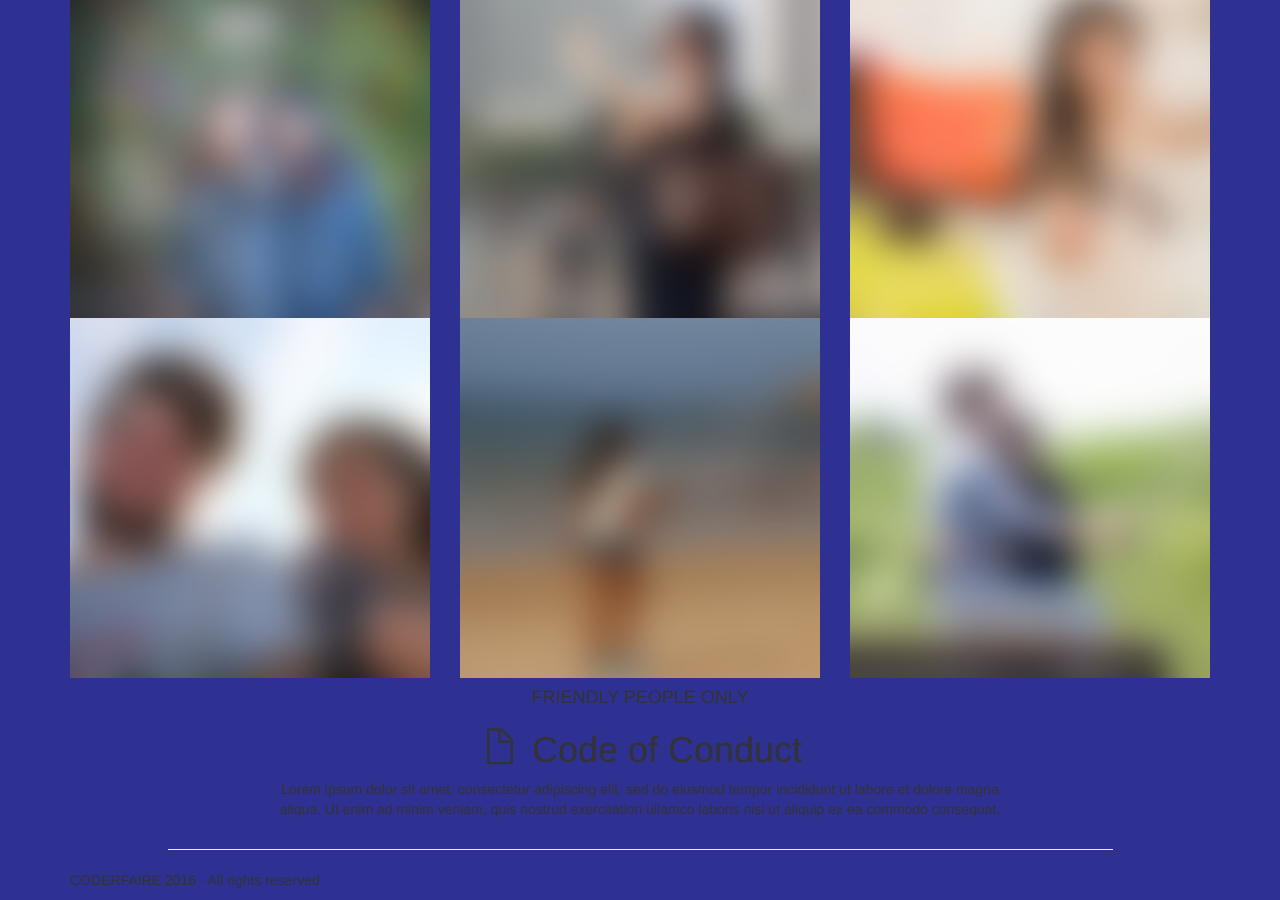
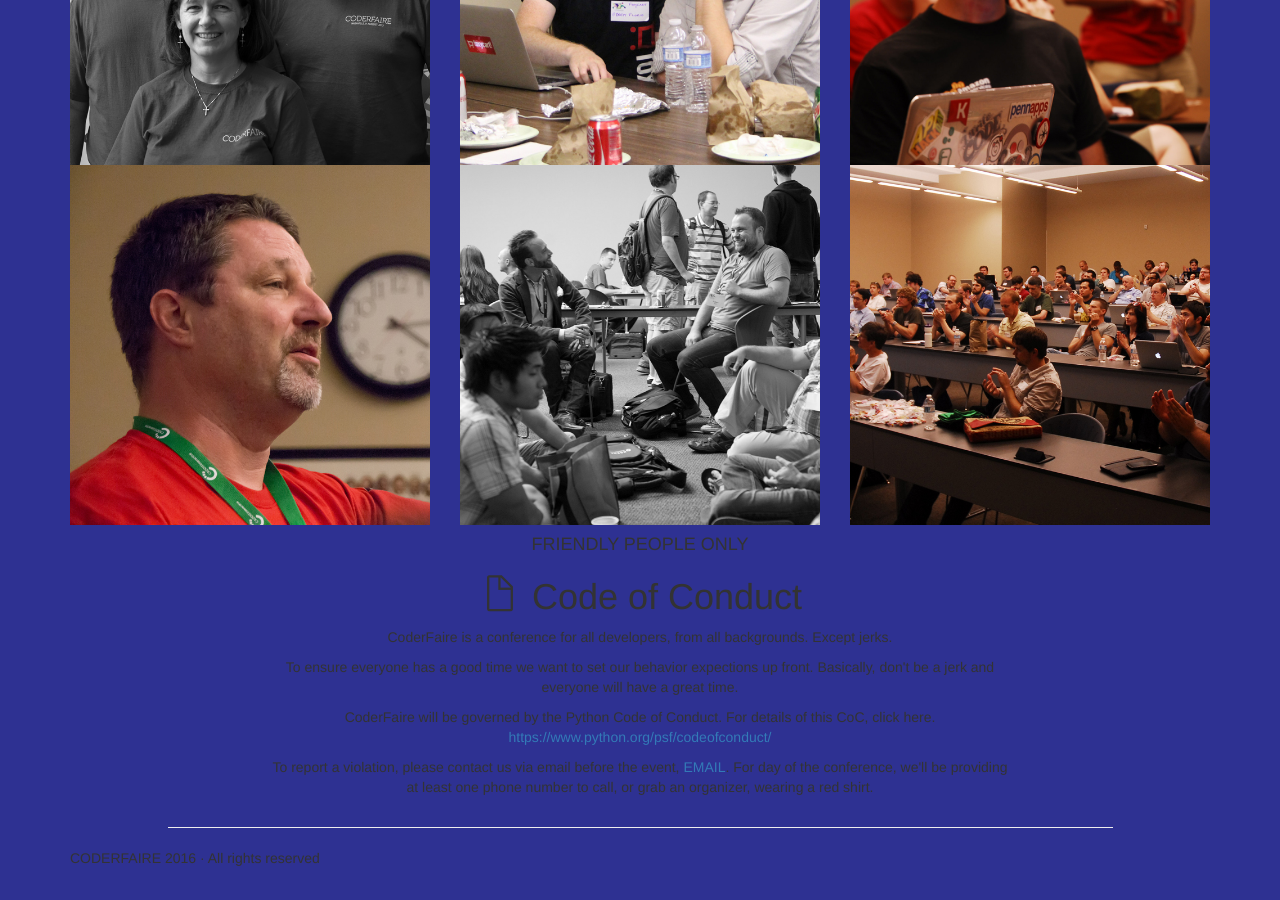
Before and after one commit to CoderFaire/coderfaire-tennessee, a Jekyll site: the page index.html, which Jekyll copies as it is, in a window 1280 px wide and 900 px high, scrolled down 3825 px. Built offline with Jekyll 4.4.1, drawn with Linux system fonts in a browser that asks for light colours; some web fonts are replaced; after the commit the page ends 4703 px from its top, so only the background shows below that; some of the changed text lies outside the part shown.

Commit message:
Link up CoC and CFP, and images.

```diff
--- a/index.html
+++ b/index.html
@@ -94,7 +94,7 @@
 		      <div class="collapse navbar-collapse">
 		      	<ul id="menu-primary" class="nav navbar-nav">
 		            <li class="menu-item"><a href="#call-for-papers">Call for Papers</a></li>
-		            <li class="menu-item"><a href="#register">Register</a></li>
+                    <!-- <li class="menu-item"><a href="#register">Register</a></li> /-->
 		            <li class="menu-item"><a href="#location">Location</a></li>
 		            <li class="menu-item"><a href="#recent-submissions">Sponsor</a></li>
 		        	<li class="menu-item"><a href="#terms-and-conditions">Code of Conduct</a></li>
@@ -147,7 +147,7 @@
                   <p class="lead">
                   Are you a Nashville based developer? We want to hear you talk about your passion technology. CoderFaire is a language-agnostic conference so no matter what stack, discipline or hobby you are working on we want to hear from you.
                   </p>
-                  <button type="button" class="btn btn-warning">Submit Talk</button>
+                  <button type="button" class="btn btn-warning" onClick="window.open('http://cfp.coderfaire.com')">Submit Talk</button>
 		          <p class="icon-md"><a href="#how-to-enter"><i class="icon-arrow-down"></i></a></p>
 		        </div>
 		    </div>
@@ -212,7 +212,7 @@
 
 <!-- REMEMBER
 ================================================== -->
-<section id="register" class="text-center bg-accent spaced">
+<!--<section id="register" class="text-center bg-accent spaced">
 <div class="row">
 	<div class="col-sm-10 col-sm-offset-1">
 		<div class="row">
@@ -232,7 +232,7 @@
         </div>
 	</div>
 </div>
-</section>
+</section> /-->
 
 
 <!-- RECENT SUBMISSIONS
@@ -278,7 +278,10 @@
 			<div class="col-xs-10 col-xs-offset-1 col-sm-8 col-sm-offset-2 text-center">
 				<h4 class="bottom-separator-center">FRIENDLY PEOPLE ONLY</h4>
 				<h1><i class="icon-doc"></i> Code of Conduct</h1>
-				<p>Lorem ipsum dolor sit amet, consectetur adipiscing elit, sed do eiusmod tempor incididunt ut labore et dolore magna aliqua. Ut enim ad minim veniam, quis nostrud exercitation ullamco laboris nisi ut aliquip ex ea commodo consequat.</p>
+                <p>CoderFaire is a conference for all developers, from all backgrounds. Except jerks.</p>
+                <p>To ensure everyone has a good time we want to set our behavior expections up front. Basically, don't be a jerk and everyone will have a great time.</p>
+                <p>CoderFaire will be governed by the Python Code of Conduct. For details of this CoC, click here. <a href="https://www.python.org/psf/codeofconduct/" target="_blank">https://www.python.org/psf/codeofconduct/</a></p>
+                <p>To report a violation, please contact us via email before the event, <a href="mailto:organizers@coderfaire.com">EMAIL</a>. For day of the conference, we'll be providing at least one phone number to call, or grab an organizer, wearing a red shirt.</p>
 			</div>
 		</div>
 	</header>
```
Also changed, not shown: img/bg1.jpg, img/instagram1.jpg, img/instagram2.jpg, img/instagram3.jpg, img/instagram4.jpg, img/instagram5.jpg, img/instagram6.jpg, img/instagram7.jpg, img/instagram8.jpg, img/instagram9.jpg.
